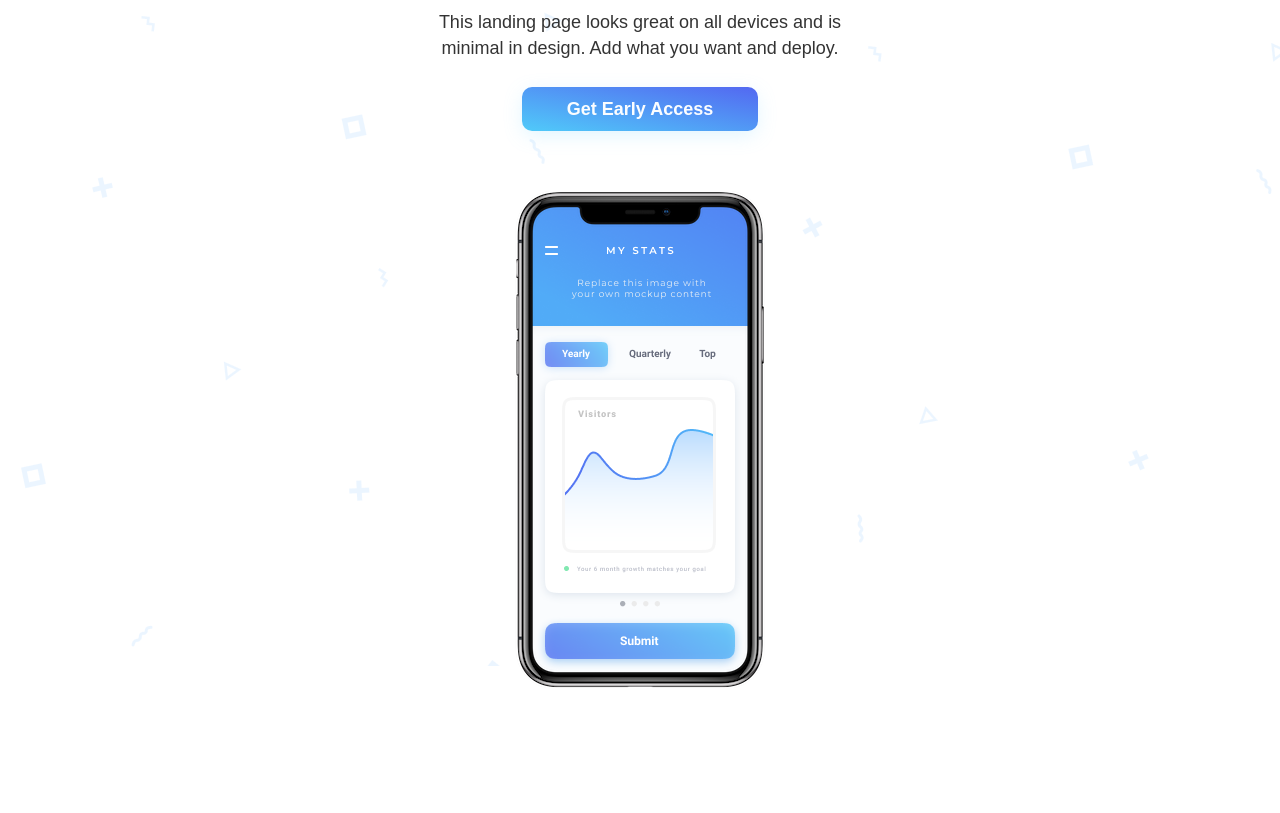
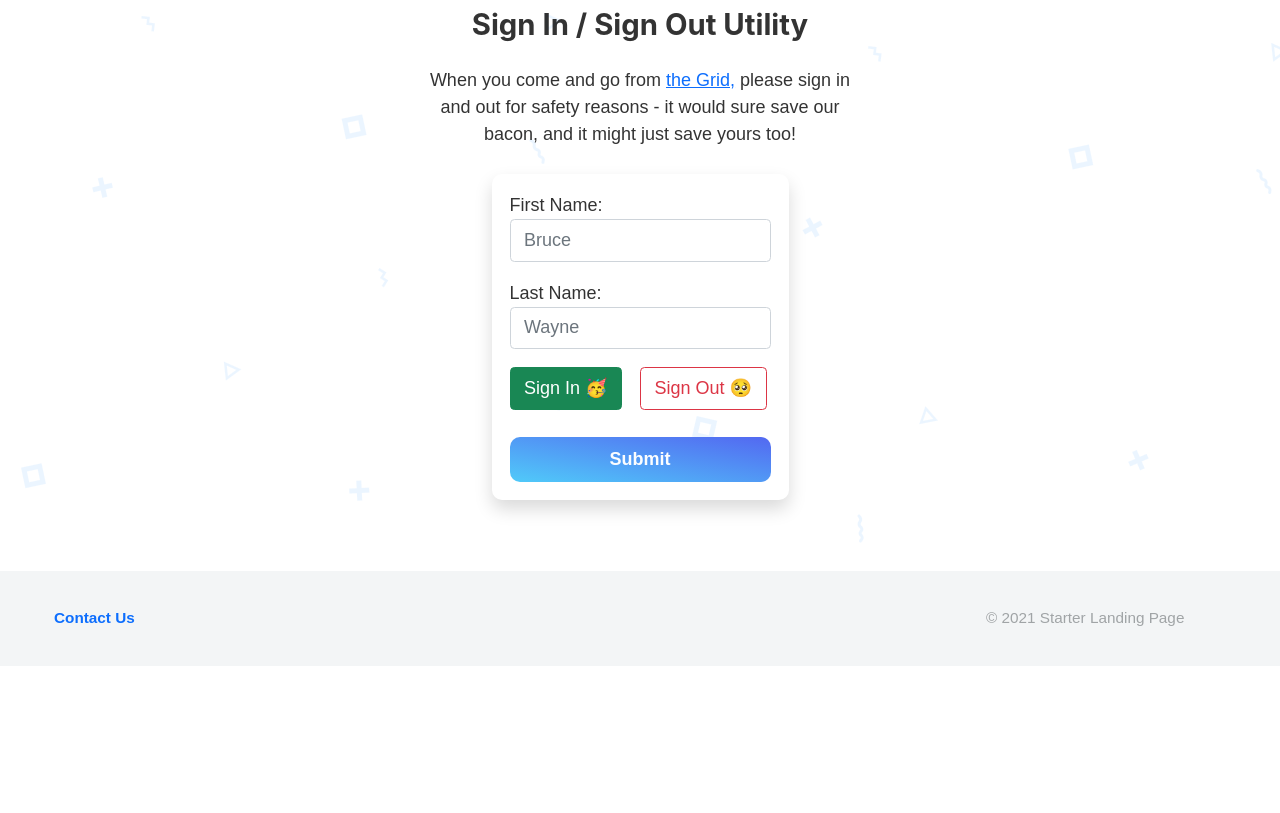
Before and after one commit to acediatic/DEVS-Hackathon-SSO, a Gatsby site: page / in a window 1280 px wide. Shown: the part 134-947 px from the top of the page. After the commit the page ends 800 px from the top, so only its background shows below. Built offline with nearby package versions, Linux system fonts and the light colour scheme; Gatsby itself is replaced by a stand-in of ours.

Commit message:
feat: added GCF Integration

```diff
--- a/src/components/button.js
+++ /dev/null
@@ -1,22 +0,0 @@
-import React from "react"
-
-import { COLORS, BORDER_RADIUS, GRADIENT } from "../styles/constants"
-import "../styles/button.css"
-
-const Button = ({ children }) => (
-  <button
-    style={{
-      padding: ".5rem 2.5rem",
-      color: COLORS.lightWhite,
-      fontWeight: 700,
-      background: GRADIENT,
-      borderRadius: BORDER_RADIUS,
-      borderWidth: 0,
-      cursor: "pointer",
-    }}
-  >
-    {children}
-  </button>
-)
-
-export default Button
--- a/src/components/footer.js
+++ b/src/components/footer.js
@@ -23,7 +23,7 @@ const Footer = ({ siteTitle }) => (
       <div style={{ color: COLORS.blue, fontWeight: 700 }}>
         <a
           style={{ textDecoration: "none" }}
-          href="https://github.com/gillkyle/gatsby-starter-landing-page"
+          href="https://discord.gg/4krWTzYW"
         >
           Contact Us
         </a>
--- a/src/components/hero.js
+++ b/src/components/hero.js
@@ -1,10 +1,8 @@
 import React from "react"
 import PropTypes from "prop-types"
 
-import Button from "../components/button"
 import headerImage from "../images/header.png"
-import MockupContent from "./image"
-import mockupFrame from "../images/mockup-frame.png"
+import SSO from "./sso"
 
 const Header = ({ siteTitle }) => (
   <div
@@ -26,29 +24,15 @@ const Header = ({ siteTitle }) => (
         opacity: 0.5,
       }}
     />
-    <h1 style={{ textAlign: "center" }}>Landing Page Starter</h1>
+    <h1 style={{ textAlign: "center" }}>DEVS 2021 Hackathon</h1>
+    <h2 style={{ textAlign: "center" }}>Sign In / Sign Out Utility</h2>
     <p style={{ textAlign: "center", maxWidth: 440 }}>
-      This landing page looks great on all devices and is minimal in design. Add
-      what you want and deploy.
+      When you come and go from{" "}
+      <a href="https://gridakl.com/12-madden-street/">the Grid,</a> please sign
+      in and out for safety reasons - it would sure save our bacon, and it might
+      just save yours too!
     </p>
-    <Button>Get Early Access</Button>
-    <div style={{ margin: 60, width: `250px`, position: "relative" }}>
-      <div style={{ clipPath: "inset(2% 5% round 2% 5%)" }}>
-        <MockupContent />
-      </div>
-      <div
-        style={{
-          position: "absolute",
-          width: "250px",
-          top: 0,
-        }}
-      >
-        <img
-          src={mockupFrame}
-          alt="outlines of shapes and confetti in the background "
-        />
-      </div>
-    </div>
+    <SSO />
   </div>
 )
 
--- /dev/null
+++ b/src/components/sso.js
@@ -0,0 +1,110 @@
+import React, { useState } from "react"
+import "../styles/form.css"
+import "bootstrap/dist/css/bootstrap.min.css"
+
+import { COLORS, GRADIENT, BORDER_RADIUS } from "../styles/constants"
+
+import axios from "axios"
+const superagent = require("superagent")
+
+const gcfURL =
+  "https://australia-southeast1-innate-life-318504.cloudfunctions.net/update-db"
+
+const submitForm = userDetails => {
+  const headers = {
+    "Content-Type": "application/json",
+  }
+  axios.post(gcfURL, JSON.stringify(userDetails), { headers })
+  alert(JSON.stringify(userDetails))
+  // superagent.post(gcfURL).send(JSON.stringify(userDetails))
+}
+
+export default function Login(props) {
+  const [isSignIn, setIsSignIn] = useState(true)
+  const [fName, setFName] = useState("")
+  const [lName, setLName] = useState("")
+
+  return (
+    <form className="shadow min-vw-25">
+      <div className="form-group">
+        <label htmlFor="fname">First Name:</label>
+        <input
+          id="fname"
+          type="text"
+          className="form-control"
+          placeholder="Bruce"
+          value={fName}
+          onChange={e => setFName(e.target.value)}
+        />
+      </div>
+
+      <div className="form-group">
+        <label htmlFor="lname">Last Name:</label>
+        <input
+          id="lname"
+          type="text"
+          className="form-control"
+          placeholder="Wayne"
+          value={lName}
+          onChange={e => setLName(e.target.value)}
+        />
+      </div>
+
+      <div>
+        <input
+          type="radio"
+          className="btn-check"
+          name="is-sign-in"
+          id="success-outlined"
+          autoComplete="off"
+          checked={isSignIn}
+          onChange={e => setIsSignIn(true)}
+        />
+        <label
+          style={{ marginRight: "1rem" }}
+          className="btn btn-outline-success"
+          htmlFor="success-outlined"
+        >
+          Sign In{" "}
+          <span role="img" aria-label="party emoji">
+            🥳
+          </span>
+        </label>
+
+        <input
+          type="radio"
+          className="btn-check"
+          name="is-sign-in"
+          id="danger-outlined"
+          autoComplete="off"
+          checked={!isSignIn}
+          onChange={e => setIsSignIn(false)}
+        />
+        <label className="btn btn-outline-danger" htmlFor="danger-outlined">
+          Sign Out{" "}
+          <span role="img" aria-label="sad emoji">
+            🥺
+          </span>
+        </label>
+      </div>
+      <br />
+      <div>
+        <button
+          style={{
+            color: COLORS.lightWhite,
+            background: GRADIENT,
+            borderRadius: BORDER_RADIUS,
+            width: "100%",
+          }}
+          type="submit"
+          onClick={e => {
+            e.preventDefault()
+            submitForm({ fName, lName, isSignIn: isSignIn.toString() })
+          }}
+        >
+          Submit
+        </button>
+      </div>
+    </form>
+  )
+}
--- a/src/pages/index.js
+++ b/src/pages/index.js
@@ -1,17 +1,13 @@
 import React from "react"
-
+import "../../node_modules/bootstrap/dist/css/bootstrap.min.css"
 import Layout from "../components/layout"
 import SEO from "../components/seo"
 import Hero from "../components/hero"
-import Content from "../components/content"
-import CallToAction from "../components/cta"
 
 const IndexPage = () => (
   <Layout>
     <SEO />
     <Hero />
-    <Content />
-    <CallToAction />
   </Layout>
 )
 
--- a/src/styles/default.css
+++ b/src/styles/default.css
@@ -8,6 +8,14 @@ body {
   -webkit-font-smoothing: antialiased;
   -moz-osx-font-smoothing: grayscale;
 }
+
+footer {
+  position: absolute;
+  bottom: 0;
+  width: 100%;
+  background: #6cf;
+}
+
 article,
 aside,
 details,
@@ -79,6 +87,11 @@ hr {
   height: 0;
   overflow: visible;
 }
+
+input {
+  border: none;
+}
+
 button,
 input,
 select,
@@ -167,6 +180,12 @@ html {
 }
 *:after {
   box-sizing: inherit;
+}
+button {
+  padding: 0.5rem 2.5rem;
+  font-weight: 700;
+  border-width: 0;
+  cursor: "pointer";
 }
 body {
   color: hsla(0, 0%, 0%, 0.8);
@@ -364,11 +383,9 @@ form {
   margin-left: 0;
   margin-right: 0;
   margin-top: 0;
-  padding-bottom: 0;
-  padding-left: 0;
-  padding-right: 0;
-  padding-top: 0;
+  padding: 1rem;
   margin-bottom: 1.45rem;
+  border-radius: 10px;
 }
 noscript {
   margin-left: 0;
--- /dev/null
+++ b/src/styles/form.css
@@ -0,0 +1,3 @@
+.form-group {
+  padding-bottom: 1rem;
+}
```
Also changed, not shown: package.json (+10 -2 lines), 1 other file.
